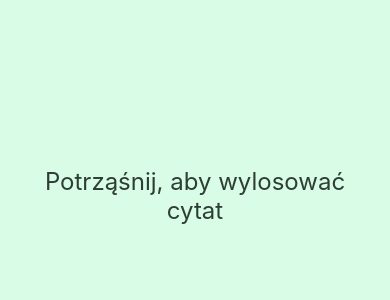
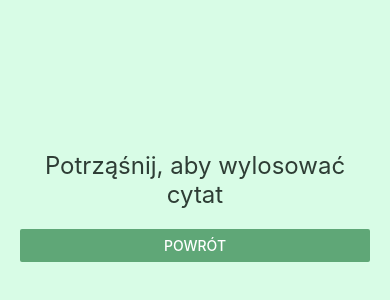
Before and after one commit to qiuway/am_projekt, a React Native app in the folder monitor_nastroju/: screen /Quote in a window 390 px wide. Shown: the part 216-516 px from the top of the page. Built offline with nearby package versions, Linux system fonts and the light colour scheme.

Commit message:
update navigation

```diff
--- a/monitor_nastroju/screens/EntryScreen.js
+++ b/monitor_nastroju/screens/EntryScreen.js
@@ -1,10 +1,15 @@
 import React from 'react';
-import { View, Text, StyleSheet } from 'react-native';
+import { View, Button, Text, StyleSheet } from 'react-native';
 import colors from '../styles/colors';
 
-export default function EntryScreen() {
+export default function EntryScreen({ navigation }) {
   return <View style={styles.container}>
     <Text style={styles.title}>Wpisy</Text>
+    <Button
+            color={colors.accent}
+            title="Powrót"
+            onPress={() => navigation.navigate('Home')}
+          />
   </View>;
 }
 
--- a/monitor_nastroju/screens/GalleryScreen.js
+++ b/monitor_nastroju/screens/GalleryScreen.js
@@ -1,10 +1,15 @@
 import React from 'react';
-import { View, Text, StyleSheet } from 'react-native';
+import { View, Button, Text, StyleSheet } from 'react-native';
 import colors from '../styles/colors';
 
-export default function GalleryScreen() {
+export default function GalleryScreen({ navigation }) {
   return <View style={styles.container}>
     <Text style={styles.title}>Galeria</Text>
+    <Button
+                color={colors.accent}
+                title="Powrót"
+                onPress={() => navigation.navigate('Home')}
+              />
   </View>;
 }
 
--- a/monitor_nastroju/screens/MeditationScreen.js
+++ b/monitor_nastroju/screens/MeditationScreen.js
@@ -1,10 +1,15 @@
 import React from 'react';
-import { View, Text, StyleSheet } from 'react-native';
+import { View, Button, Text, StyleSheet } from 'react-native';
 import colors from '../styles/colors';
 
-export default function MeditationScreen() {
+export default function MeditationScreen({ navigation }) {
   return <View style={styles.container}>
     <Text style={styles.title}>Medytacja</Text>
+    <Button
+                color={colors.accent}
+                title="Powrót"
+                onPress={() => navigation.navigate('Home')}
+              />
   </View>;
 }
 
--- a/monitor_nastroju/screens/OptionsScreen.js
+++ b/monitor_nastroju/screens/OptionsScreen.js
@@ -1,10 +1,15 @@
 import React from 'react';
-import { View, Text, StyleSheet } from 'react-native';
+import { View, Button, Text, StyleSheet } from 'react-native';
 import colors from '../styles/colors';
 
-export default function OptionsScreen() {
+export default function OptionsScreen({ navigation }) {
   return <View style={styles.container}>
     <Text style={styles.title}>Opcje</Text>
+    <Button
+                color={colors.accent}
+                title="Powrót"
+                onPress={() => navigation.navigate('Home')}
+              />
   </View>;
 }
 
--- a/monitor_nastroju/screens/QuoteScreen.js
+++ b/monitor_nastroju/screens/QuoteScreen.js
@@ -1,10 +1,15 @@
 import React from 'react';
-import { View, Text, StyleSheet } from 'react-native';
+import { View, Button, Text, StyleSheet } from 'react-native';
 import colors from '../styles/colors';
 
-export default function QuoteScreen() {
+export default function QuoteScreen({ navigation }) {
   return <View style={styles.container}>
     <Text style={styles.title}>Potrząśnij, aby wylosować cytat</Text>
+    <Button
+                color={colors.accent}
+                title="Powrót"
+                onPress={() => navigation.navigate('Home')}
+              />
   </View>;
 }
 
--- a/monitor_nastroju/screens/StatisticsScreen.js
+++ b/monitor_nastroju/screens/StatisticsScreen.js
@@ -1,10 +1,15 @@
 import React from 'react';
-import { View, Text, StyleSheet } from 'react-native';
+import { View, Button, Text, StyleSheet } from 'react-native';
 import colors from '../styles/colors';
 
-export default function StatisticsScreen() {
+export default function StatisticsScreen({ navigation }) {
   return <View style={styles.container}>
     <Text style={styles.title}>Statystyki</Text>
+    <Button
+                color={colors.accent}
+                title="Powrót"
+                onPress={() => navigation.navigate('Home')}
+              />
   </View>;
 }
 
```
